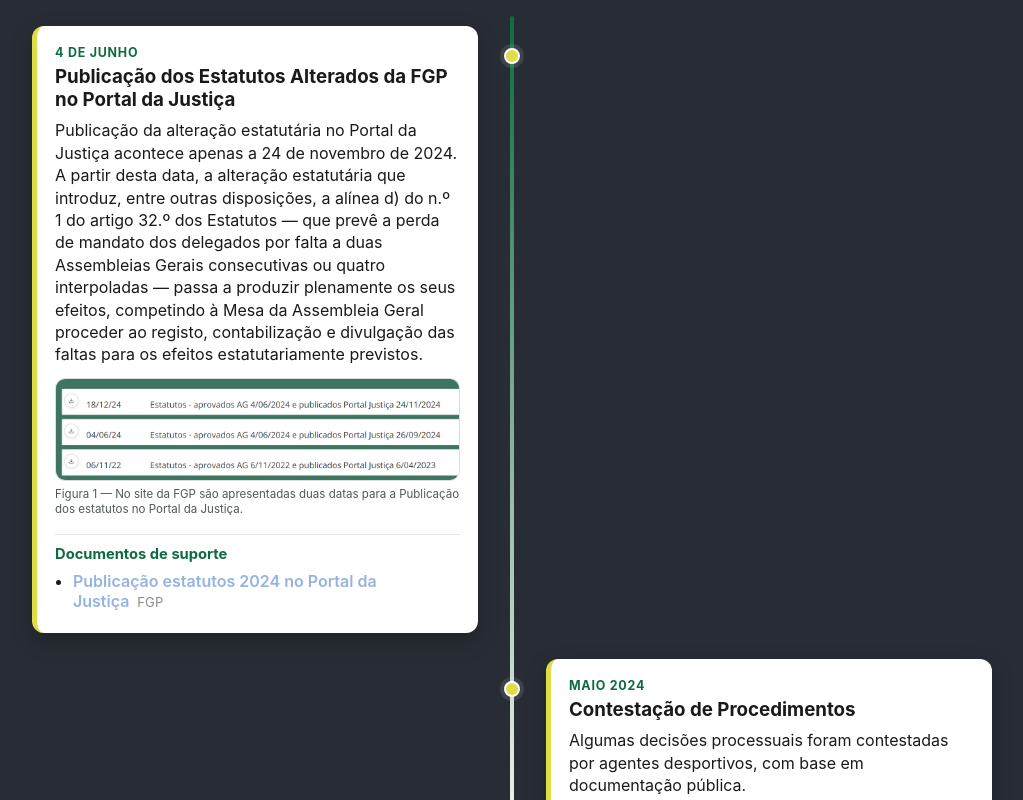
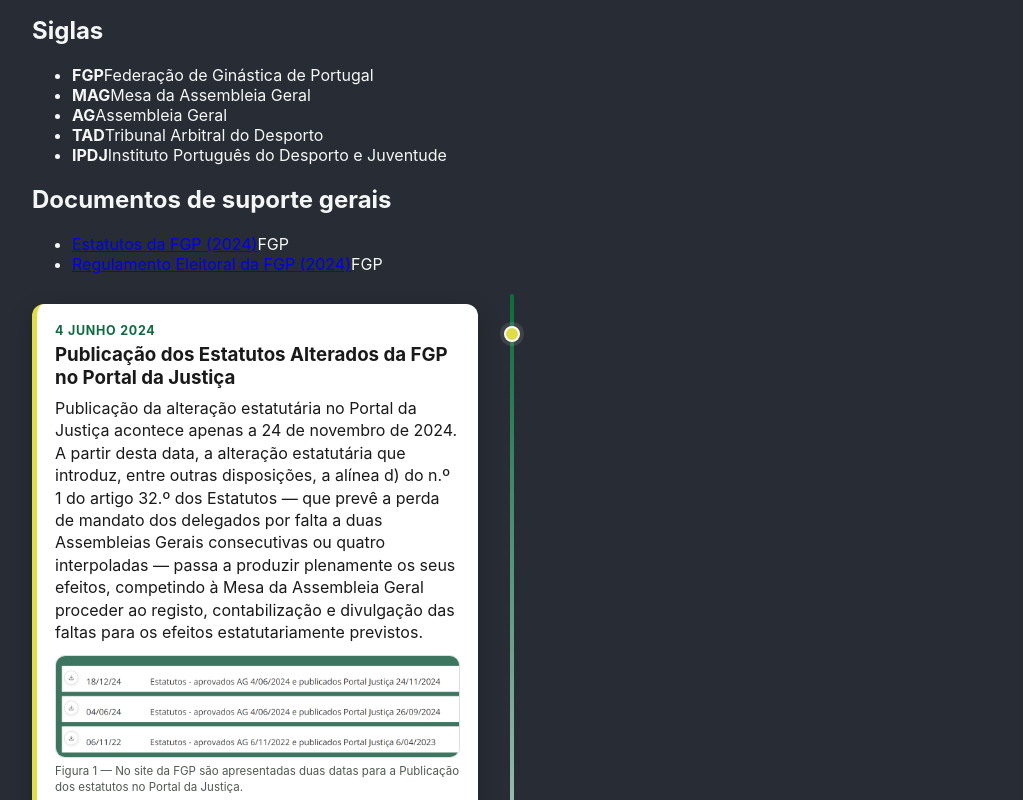
Before and after one commit to ginasticaPT/site, a React (Create React App) app: page /site/timeline in a window 1280 px wide. Shown: the part 320-1120 px from the top of the page, without its empty margins (128-1151 px from the left). Built offline with nearby package versions, Linux system fonts and the light colour scheme; the HTML template or start-up script is replaced by a standard one.

Commit message:
Update Timeline.js

```diff
--- a/src/pages/Timeline.js
+++ b/src/pages/Timeline.js
@@ -4,7 +4,30 @@ import '../styles/Timeline.css';
 
 function Timeline() {
   const IMAGES_BASE_URL = `${process.env.PUBLIC_URL}/images`;
+  const DOCUMENTS_BASE_URL = `${process.env.PUBLIC_URL}/documents`;
   const getImageUrl = (fileName) => `${IMAGES_BASE_URL}/${encodeURIComponent(fileName)}`;
+  const getDocumentUrl = (fileName) => `${DOCUMENTS_BASE_URL}/${encodeURIComponent(fileName)}`;
+
+  const acronyms = [
+    { short: 'FGP', meaning: 'Federação de Ginástica de Portugal' },
+    { short: 'MAG', meaning: 'Mesa da Assembleia Geral' },
+    { short: 'AG', meaning: 'Assembleia Geral' },
+    { short: 'TAD', meaning: 'Tribunal Arbitral do Desporto' },
+    { short: 'IPDJ', meaning: 'Instituto Português do Desporto e Juventude' }
+  ];
+
+  const generalSupportDocuments = [
+    {
+      label: 'Estatutos da FGP (2024)',
+      source: 'FGP',
+      url: `${process.env.PUBLIC_URL}/documents/FGP - 2024 - Estatutos.pdf`
+    },
+    {
+      label: 'Regulamento Eleitoral da FGP (2024)',
+      source: 'FGP',
+      url: `${process.env.PUBLIC_URL}/documents/FGP - 2024 - Regulamento Eleitoral.pdf`
+    }
+  ];
 
   const events = [
     // {
@@ -44,7 +67,7 @@ function Timeline() {
     //   ]
     // },
     {
-      date: '4 de junho',
+      date: '4 junho 2024',
       title: 'Publicação dos Estatutos Alterados da FGP no Portal da Justiça',
       fact: [
           'Publicação da alteração estatutária no Portal da Justiça acontece apenas a 24 de novembro de 2024. ',
@@ -63,10 +86,10 @@ function Timeline() {
       ]
     },
     {
-      date: 'Maio 2024',
-      title: 'Contestação de Procedimentos',
-      fact: 'Algumas decisões processuais foram contestadas por agentes desportivos, com base em documentação pública.',
-      tone: 'alert',
+      date: '15 dezembro 2024',
+      title: 'Eleições órgãos sociais FGP – 1.ª volta',
+      fact: 'Após a contagem dos votos, foram detetadas irregularidades no apuramento eleitoral e na elaboração da ata da eleição, designadamente ao nível da declaração de votos nulos que viriam a ser revertidos por deliberação posterior da Mesa da Assembleia Geral, matéria que deu origem ao Processo TAD n.º 1/2025',
+      tone: 'negative',
       documents: [
         {
           label: 'Exposição de contestação',
@@ -132,6 +155,32 @@ function Timeline() {
         <p>Cada evento é acompanhado pelas evidências e documentos disponíveis, permitindo-lhe construir a sua própria interpretação dos factos.</p>
       </header>
       <div className="timeline-content">
+        <section className="timeline-legend" aria-label="Siglas e documentos gerais">
+          <div className="timeline-legend-card">
+            <h2>Siglas</h2>
+            <ul>
+              {acronyms.map((item) => (
+                <li key={item.short}>
+                  <strong>{item.short}</strong>
+                  <span>{item.meaning}</span>
+                </li>
+              ))}
+            </ul>
+          </div>
+          <div className="timeline-legend-card">
+            <h2>Documentos de suporte gerais</h2>
+            <ul>
+              {generalSupportDocuments.map((document) => (
+                <li key={document.label}>
+                  <a href={document.url} target="_blank" rel="noreferrer">
+                    {document.label}
+                  </a>
+                  <span>{document.source}</span>
+                </li>
+              ))}
+            </ul>
+          </div>
+        </section>
         <div className="vertical-timeline" aria-label="Cronologia vertical de eventos">
           {events.map((event, index) => (
             <article
```
